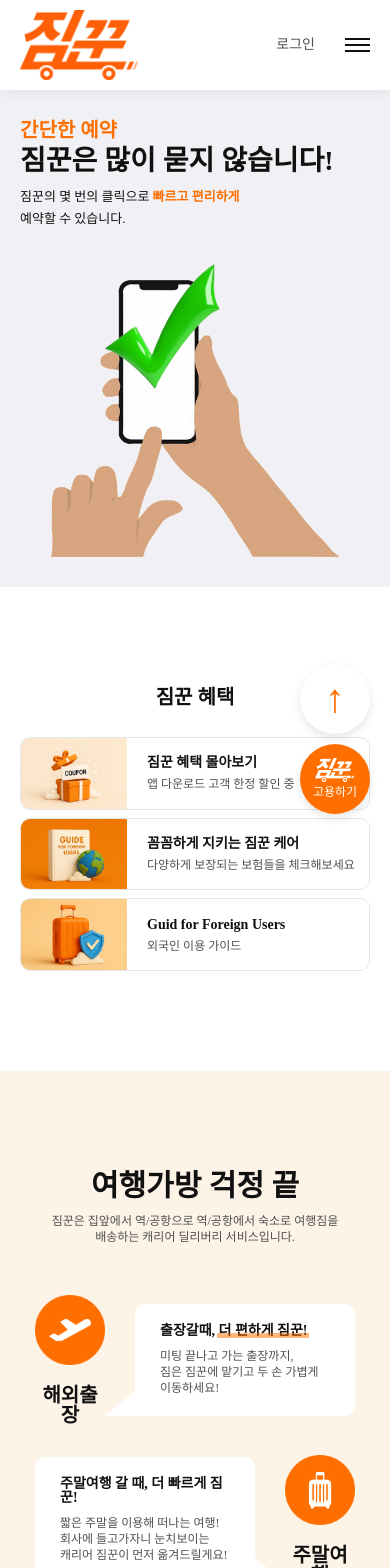
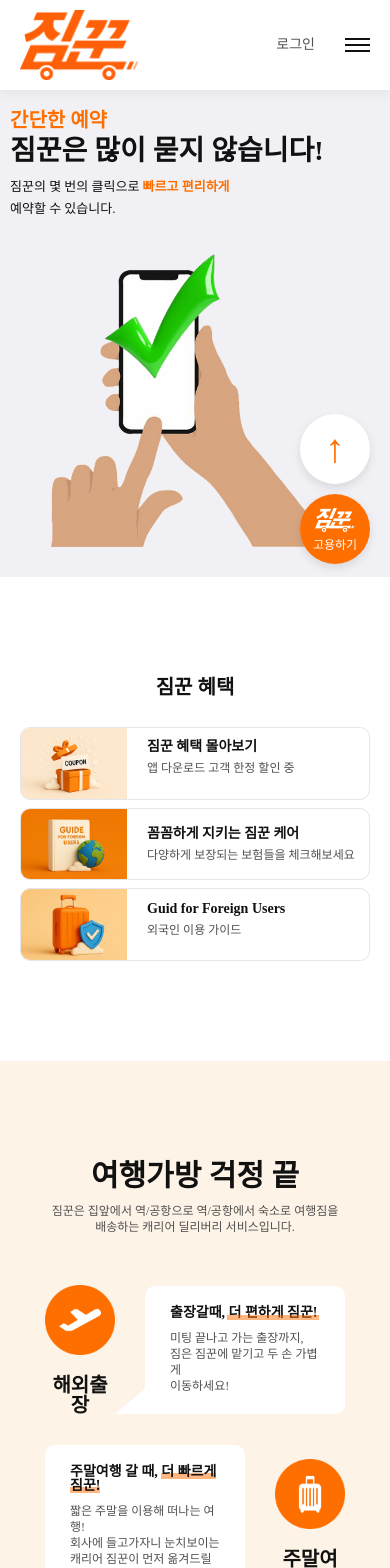
Before and after one commit to HongEungyung/newjimggun, a Vue app: page / in a window 390 px wide. Shown: the top 1568 px of the page. Built offline with nearby package versions, Linux system fonts and the light colour scheme.

Commit message:
수정중

```diff
--- a/src/components/GototopBtn.vue
+++ b/src/components/GototopBtn.vue
@@ -1,31 +1,74 @@
 <script setup>
-import { computed } from 'vue'
-import { useRouter } from 'vue-router'
+import { ref, onMounted } from "vue";
+import { useRouter } from "vue-router";
 
-// 예시: 로그인 여부 판단 방식 (실제 사용에 맞게 수정!)
-const isLoggedIn = computed(() => {
-  return localStorage.getItem('accessToken') !== null
-})
+// gotop버튼
+const router = useRouter();
+const handleGoToReservation = () => {
+  router.push("/reservation");
+};
+const smoothlyBtn = ref(null);
+const topBtnWrap = ref(null);
+const isFooterVisible = ref(false);
 
-const router = useRouter()
+onMounted(() => {
+  smoothlyBtn.value?.addEventListener("click", (e) => {
+    e.preventDefault();
+    window.scrollTo({
+      top: 0,
+      behavior: "smooth",
+    });
+  });
 
-const handleGoToReservation = () => {
-  if (isLoggedIn.value) {
-    router.push('/reservation')
-  } else {
-    router.push('/login')
+  // Intersection Observer 설정
+  const observer = new IntersectionObserver(
+    (entries) => {
+      entries.forEach((entry) => {
+        isFooterVisible.value = entry.isIntersecting;
+      });
+    },
+    {
+      threshold: 0.01,
+      rootMargin: "-100px 0px 0px 0px",
     }
+  );
+
+  // 푸터 요소 관찰 시작
+  const footer = document.querySelector("footer");
+  if (footer) {
+    observer.observe(footer);
   }
+});
 </script>
 <template>
   <!-- gotop 버튼 -->
-    <div class="topBtnWrap">
+  <!-- <div class="topBtnWrap">
     <a href="#" class="topBtn" ref="smoothlyBtn">↑</a>
     <router-link to="isLoggedIn ? '/reservation' : '/login'" @click.prevent="handleGoToReservation" class="resBtn">
       <img src="/images/hong/gotopBtn-logo-w.png" alt="gotopBtn로고" />
       <p>고용하기</p>
     </router-link>
+  </div> -->
+
+<!-- 메인페이지 용 클릭 차단 -->
+  <div class="topBtnWrap" ref="topBtnWrap" :class="{ 'footer-visible': isFooterVisible }">
+    <a href="#" class="topBtn" ref="smoothlyBtn">↑</a>
+    <div class="resBtn" style="cursor: pointer">
+      <img src="/images/hong/gotopBtn-logo-w.png" alt="gotopBtn로고" />
+      <span>고용하기</span>
     </div>
+  </div>
+
+<!-- 메인페이지 외 다른 페이지용들 -->
+  <div class="topBtnWrap" ref="topBtnWrap" :class="{ 'footer-visible': isFooterVisible }">
+    <a href="#" class="topBtn" ref="smoothlyBtn">↑</a>
+    <div class="resBtn" style="cursor: pointer" @click.prevent="handleGoToReservation">
+      <img src="/images/hong/gotopBtn-logo-w.png" alt="gotopBtn로고" />
+      <span>고용하기</span>
+    </div>
+  </div>
+
+
 </template>
 <style lang="scss" scoped>
 @import "/src/assets/variables";
@@ -39,6 +82,11 @@
   flex-direction: column;
   align-items: center;
   gap: 10px;
+
+  &.footer-visible {
+    transform: translateY(-250px);
+  }
+
   .topBtn {
     color: $primary-color;
     font-size: 40px;
@@ -60,7 +108,8 @@
     box-shadow: $info-boxShadow;
     text-decoration: none;
     padding: 13.5px 0;
-    p {
+    span {
+      display: inline-block;
       color: $white;
       font-size: 12px;
       margin-bottom: 2px;
--- a/src/views/A1_home.vue
+++ b/src/views/A1_home.vue
@@ -13,6 +13,9 @@
 // };
 // top버튼
 const smoothlyBtn = ref(null);
+const topBtnWrap = ref(null);
+const isFooterVisible = ref(false);
+
 onMounted(() => {
   smoothlyBtn.value?.addEventListener("click", (e) => {
     e.preventDefault();
@@ -21,6 +24,25 @@
       behavior: "smooth",
     });
   });
+
+  // Intersection Observer 설정
+  const observer = new IntersectionObserver(
+    (entries) => {
+      entries.forEach((entry) => {
+        isFooterVisible.value = entry.isIntersecting;
+      });
+    },
+    {
+      threshold: 0.01,
+      rootMargin: "-100px 0px 0px 0px",
+    }
+  );
+
+  // 푸터 요소 관찰 시작
+  const footer = document.querySelector("footer");
+  if (footer) {
+    observer.observe(footer);
+  }
 });
 // 슬라이드 이미지 데이터
 // 메인배너 더미데이터
@@ -79,20 +101,25 @@
 
 <template>
   <!-- gotop 버튼 -->
-  <div class="topBtnWrap">
+  <div class="topBtnWrap" ref="topBtnWrap" :class="{ 'footer-visible': isFooterVisible }">
     <a href="#" class="topBtn" ref="smoothlyBtn">↑</a>
-    <div class="resBtn" style="cursor: pointer">
-      <img src="/public/images/hong/gotopBtn-logo-w.png" alt="gotopBtn로고" />
-      <p>고용하기</p>
-    </div>
-    <!-- 발표날에는 다시 ↓ 이걸로 바꿔놓기 -->
+    <!-- <div class="resBtn" style="cursor: pointer">
+      <img src="/images/hong/gotopBtn-logo-w.png" alt="gotopBtn로고" />
+      <span>고용하기</span>
+    </div> -->
+    <router-link to="/Info" class="resBtn" style="cursor: pointer">
+      <img src="/images/hong/gotopBtn-logo-w.png" alt="gotopBtn로고" />
+      <span>고용하기</span>
+    </router-link>
+    <!-- 발표날에는 다시 ↓ (집어넣기) 이걸로 바꿔놓기 -->
+    <!-- @click="goToReservation" -->
     <!-- <div class="resBtn" @click="goToReservation" style="cursor: pointer">
-      <img src="/public/images/hong/gotopBtn-logo-w.png" alt="gotopBtn로고" />
+      <img src="/images/hong/gotopBtn-logo-w.png" alt="gotopBtn로고" />
       <p>고용하기</p>
     </div>-->
   </div>
 
-  <main class="main-wrap">
+  <div class="main-wrap">
     <!-- 메인배너 슬라이드 -->
     <section class="visual">
       <!-- 메인베너 -->
@@ -137,7 +164,7 @@
           </div>
         </form>
         <router-link to="/reservation" class="mini-button">
-          <span>바로 예약</span>
+          <p>바로 예약</p>
         </router-link>
       </div>
     </section>
@@ -278,7 +305,7 @@
           <!-- 2 -->
           <div class="t-content2">
             <!-- 말풍선 영역 -->
-            <div class="t-2-bubble p2-underline">
+            <div class="t-2-bubble p2-underline p2-underline2">
               <h2>주말여행 갈 때, <span>더 빠르게 짐꾼!</span></h2>
               <p>짧은 주말을 이용해 떠나는 여행! <br />회사에 들고가자니 눈치보이는 <br />캐리어 짐꾼이 먼저 옮겨드릴게요!</p>
             </div>
@@ -296,7 +323,7 @@
               <h3>골프투어</h3>
             </div>
             <!-- 말풍선 영역 -->
-            <div class="t-1-bubble p2-underline">
+            <div class="t-1-bubble p2-underline p2-underline2">
               <h2>골프투어도, <span>더 즐겁게 짐꾼!</span></h2>
               <p>골프, 스쿠버다이빙, 서핑, 스키! <br />즐거운만큼 무거운 취미 용품들 <br />짐꾼이 안전하게 배송해드릴게요!</p>
             </div>
@@ -304,7 +331,7 @@
           <!-- 4 -->
           <div class="t-content4">
             <!-- 말풍선 영역 -->
-            <div class="t-2-bubble p2-underline">
+            <div class="t-2-bubble p2-underline p2-underline2">
               <h2>퇴근 후 여행, <span>더 가볍게 짐꾼!</span></h2>
               <p>사람 많고, 정신없는 출근시간 <br />지옥철에 크고 무거운 캐리어와 <br />함께 타는 건 이제 그만!</p>
             </div>
@@ -377,7 +404,7 @@
         </div>
       </div>
     </section>
-  </main>
+  </div>
 </template>
 
 <style lang="scss" scoped>
@@ -397,6 +424,24 @@
   flex-direction: column;
   align-items: center;
   gap: 10px;
+  transition: transform 0.3s ease-in-out;
+  @media screen and (max-width: 768px) {
+    // gotop 버튼
+    // display: none !important;
+    right: 60px !important;
+    bottom: 60px !important;
+  }
+  @media screen and (max-width: 430px) {
+    // gotop 버튼
+    // display: none !important;
+    right: 20px !important;
+    bottom: 30px !important;
+  }
+
+  &.footer-visible {
+    transform: translateY(-250px);
+  }
+
   .topBtn {
     color: $primary-color;
     font-size: 40px;
@@ -418,7 +463,8 @@
     box-shadow: $info-boxShadow;
     text-decoration: none;
     padding: 13.5px 0;
-    p {
+    span {
+      display: inline-block;
       color: $white;
       font-size: 12px;
       margin-bottom: 2px;
@@ -456,7 +502,7 @@
         }
         @media screen and (max-width: 390px) {
           gap: 0 !important;
-          padding: 30px 20px 20px 20px !important;
+          padding: 20px 10px !important;
         }
 
         .mainbannerText {
@@ -674,7 +720,7 @@
         cursor: pointer;
         // border-radius: 50px;
         // margin: 10px;
-        span {
+        p {
           font-size: $text-font-L;
           color: $white;
           font-weight: 700;
@@ -1034,7 +1080,18 @@
             }
           }
         }
-
+        // 말풍선 underline 2
+        .p2-underline2 {
+          span {
+            @media screen and (max-width: 390px) {
+              // text-decoration: underline;
+              // text-decoration-color: rgba(255, 111, 0, 0.5);
+              // text-underline-offset: -1px;
+              // text-decoration-thickness: 6px;
+              box-shadow: inset 0 -6px 0 rgba(255, 111, 0, 0.5);
+            }
+          }
+        }
         // 1
         .t-content1 {
           display: flex;
@@ -1117,7 +1174,7 @@
             width: 300px !important;
           }
           @media screen and (max-width: 390px) {
-            width: 220px !important;
+            width: 200px !important;
             padding: 20px 25px !important;
           }
           &::after {
@@ -1161,7 +1218,7 @@
             width: 300px !important;
           }
           @media screen and (max-width: 390px) {
-            width: 220px !important;
+            width: 200px !important;
             padding: 20px 25px !important;
           }
           &::after {
@@ -1459,10 +1516,9 @@
 }
 @media screen and (max-width: 768px) {
   // gotop 버튼
-  .topBtnWrap {
-    // display: none !important;
-    right: 60px !important;
-  }
+  // .topBtnWrap {
+  //   display: none !important;
+  // }
   // 파트1 영역
   .a1-part1 {
     display: flex !important;
@@ -1577,14 +1633,4 @@
     font-size: 20px !important;
   }
 }
-@media screen and (max-width: 390px) {
-  .topBtnWrap {
-    // display: none !important;
-    right: 20px !important;
-    bottom: 30px !important;
-  }
-  .box-text p {
-    margin-bottom: 0 !important;
-  }
-}
 </style>
--- a/src/views/A2_information.vue
+++ b/src/views/A2_information.vue
@@ -1,8 +1,16 @@
 <script setup>
 import { onMounted, ref, watch } from "vue";
+import { useRouter } from "vue-router";
 
 // top버튼
+const router = useRouter();
+const handleGoToReservation = () => {
+  router.push("/reservation");
+};
 const smoothlyBtn = ref(null);
+const topBtnWrap = ref(null);
+const isFooterVisible = ref(false);
+
 onMounted(() => {
   smoothlyBtn.value?.addEventListener("click", (e) => {
     e.preventDefault();
@@ -11,6 +19,25 @@
       behavior: "smooth",
     });
   });
+
+  // Intersection Observer 설정
+  const observer = new IntersectionObserver(
+    (entries) => {
+      entries.forEach((entry) => {
+        isFooterVisible.value = entry.isIntersecting;
+      });
+    },
+    {
+      threshold: 0.01,
+      rootMargin: "-100px 0px 0px 0px",
+    }
+  );
+
+  // 푸터 요소 관찰 시작
+  const footer = document.querySelector("footer");
+  if (footer) {
+    observer.observe(footer);
+  }
 });
 
 const activeTap = ref("delivery");
@@ -168,12 +195,12 @@
 
 <template>
 <!-- gotop 버튼 -->
-<div class="topBtnWrap">
+<div class="topBtnWrap" ref="topBtnWrap" :class="{ 'footer-visible': isFooterVisible }">
     <a href="#" class="topBtn" ref="smoothlyBtn">↑</a>
-    <router-link to="/reservation" class="resBtn">
-      <img src="/public/images/hong/gotopBtn-logo-w.png" alt="gotopBtn로고" />
-      <p>고용하기</p>
-    </router-link>
+    <div class="resBtn" style="cursor: pointer" @click.prevent="handleGoToReservation">
+      <img src="/images/hong/gotopBtn-logo-w.png" alt="gotopBtn로고" />
+      <span>고용하기</span>
+    </div>
   </div>
 
   <!-- 전체 레이아웃 -->
@@ -650,6 +677,11 @@
   flex-direction: column;
   align-items: center;
   gap: 10px;
+
+  &.footer-visible {
+    transform: translateY(-250px);
+  }
+
   @media screen and (max-width: 768px) {
   // gotop 버튼
     display: none !important;
@@ -675,7 +707,8 @@
     box-shadow: $info-boxShadow;
     text-decoration: none;
     padding: 13.5px 0;
-    p {
+    span {
+      display: inline-block;
       color: $white;
       font-size: 12px;
       margin-bottom: 2px;
--- a/src/views/A3_charge.vue
+++ b/src/views/A3_charge.vue
@@ -1,8 +1,16 @@
 <script setup>
 import { ref, onMounted } from "vue";
+import { useRouter } from "vue-router";
 
 // gotop버튼
+const router = useRouter();
+const handleGoToReservation = () => {
+  router.push("/reservation");
+};
 const smoothlyBtn = ref(null);
+const topBtnWrap = ref(null);
+const isFooterVisible = ref(false);
+
 onMounted(() => {
   smoothlyBtn.value?.addEventListener("click", (e) => {
     e.preventDefault();
@@ -11,20 +19,39 @@
       behavior: "smooth",
     });
   });
+
+  // Intersection Observer 설정
+  const observer = new IntersectionObserver(
+    (entries) => {
+      entries.forEach((entry) => {
+        isFooterVisible.value = entry.isIntersecting;
+      });
+    },
+    {
+      threshold: 0.01,
+      rootMargin: "-100px 0px 0px 0px",
+    }
+  );
+
+  // 푸터 요소 관찰 시작
+  const footer = document.querySelector("footer");
+  if (footer) {
+    observer.observe(footer);
+  }
 });
 </script>
 
 <template>
   <!-- gotop 버튼 -->
-  <div class="topBtnWrap">
+  <div class="topBtnWrap" ref="topBtnWrap" :class="{ 'footer-visible': isFooterVisible }">
     <a href="#" class="topBtn" ref="smoothlyBtn">↑</a>
-    <router-link to="/reservation" class="resBtn">
-      <img src="/public/images/hong/gotopBtn-logo-w.png" alt="gotopBtn로고" />
-      <p>고용하기</p>
-    </router-link>
+    <div class="resBtn" style="cursor: pointer" @click.prevent="handleGoToReservation">
+      <img src="/images/hong/gotopBtn-logo-w.png" alt="gotopBtn로고" />
+      <span>고용하기</span>
+    </div>
   </div>
 
-  <section class="charge-wrap ">
+  <section class="charge-wrap">
     <div class="charge-container inner">
       <!-- 요금안내 타이틀 -->
       <h2 class="charge-title"><span>배송 서비스 요금 안내</span></h2>
@@ -75,11 +102,11 @@
       </ul>
     </div>
     <!-- 2. 사이즈 가격 측정 안내 -->
-    <div class="size-wrap ">
-    <div class="size-container ">
+    <div class="size-wrap">
+      <div class="size-container">
         <div class="size-bg"></div>
         <div class="size-info inner">
-        <ul class="size-text ">
+          <ul class="size-text">
             <li class="s-size size">
               <ul class="sub-info">
                 <li class="size"><span>S 사이즈</span></li>
@@ -109,12 +136,10 @@
               </ul>
             </li>
           </ul>
-        <div class="size-img ">
+          <div class="size-img">
             <img src="/images/lee/sizeinfo.png" alt="사이즈예시" />
           </div>
-
         </div>
-
       </div>
       <p class="size-text-info inner">
         <span>※최고 길이 또는 최고 무게에 따라 사이즈가 산정됩니다.</span>
@@ -165,12 +190,8 @@
     <div class="charge-careful inner">
       <h2 class="charge-careful-title">유의사항</h2>
       <ul class="charge-careful-box">
-        <li class="charge-careful-list">
-          서비스 이용 하루 전날 18:00시까지 취소 및 변경이 가능합니다.(취소시 100% 환불)
-        </li>
-        <li class="charge-careful-list">
-          서비스 이용 1일전 18시이후부터는 취소 및 환불이 불가하오니 유의하시기 바랍니다.
-        </li>
+        <li class="charge-careful-list">서비스 이용 하루 전날 18:00시까지 취소 및 변경이 가능합니다.(취소시 100% 환불)</li>
+        <li class="charge-careful-list">서비스 이용 1일전 18시이후부터는 취소 및 환불이 불가하오니 유의하시기 바랍니다.</li>
         <li class="charge-careful-list">짐꾼의 픽업방식으로 인해 당일 예약은 불가능합니다.</li>
         <li class="charge-careful-list">배송 짐에 아이스박스 포함 시 꼭 문의하시기 바랍니다.</li>
       </ul>
@@ -190,6 +211,10 @@
   flex-direction: column;
   align-items: center;
   gap: 10px;
+
+  &.footer-visible {
+    transform: translateY(-250px);
+  }
   @media screen and (max-width: 768px) {
     // gotop 버튼
     display: none !important;
@@ -215,7 +240,8 @@
     box-shadow: $info-boxShadow;
     text-decoration: none;
     padding: 13.5px 0;
-    p {
+    span {
+      display: inline-block;
       color: $white;
       font-size: 12px;
       margin-bottom: 2px;
@@ -238,7 +264,7 @@
   flex-direction: column;
   align-items: center;
   //   1. 요금 안내 품목
-  .charge-container{
+  .charge-container {
     width: 100%;
     display: flex;
     position: relative;
@@ -363,7 +389,7 @@
     gap: 10px;
     margin-bottom: 100px;
 
-    .size-container{
+    .size-container {
       width: 100%;
       position: relative;
       .size-bg {
@@ -590,10 +616,10 @@
     .charge-careful-title {
       font-size: $title-font-XL;
       font-weight: bold;
-      @media screen and (max-width : 768px){
+      @media screen and (max-width: 768px) {
         font-size: $title-font-L;
       }
-      @media screen and (max-width : 390px){
+      @media screen and (max-width: 390px) {
         font-size: $title-font-M !important;
       }
     }
--- a/src/views/A5_review.vue
+++ b/src/views/A5_review.vue
@@ -1,5 +1,6 @@
 <script setup>
 import { computed, ref, watchEffect, onMounted } from 'vue';
+import { useRouter } from "vue-router";
 import StarRating from '@/components/StarRating.vue';
 
 const STORAGE_KEY = 'userReviews';
@@ -13,7 +14,14 @@
 });
 
 // gotop버튼
+const router = useRouter();
+const handleGoToReservation = () => {
+  router.push("/reservation");
+};
 const smoothlyBtn = ref(null);
+const topBtnWrap = ref(null);
+const isFooterVisible = ref(false);
+
 onMounted(() => {
   smoothlyBtn.value?.addEventListener("click", (e) => {
     e.preventDefault();
@@ -22,6 +30,25 @@
       behavior: "smooth",
     });
   });
+
+  // Intersection Observer 설정
+  const observer = new IntersectionObserver(
+    (entries) => {
+      entries.forEach((entry) => {
+        isFooterVisible.value = entry.isIntersecting;
+      });
+    },
+    {
+      threshold: 0.01,
+      rootMargin: "-100px 0px 0px 0px",
+    }
+  );
+
+  // 푸터 요소 관찰 시작
+  const footer = document.querySelector("footer");
+  if (footer) {
+    observer.observe(footer);
+  }
 });
 
 // 더미 데이터 (변경되지 않는 초기 데이터)
@@ -117,12 +144,12 @@
 
 <template>
 <!-- gotop 버튼 -->
-<div class="topBtnWrap">
+<div class="topBtnWrap" ref="topBtnWrap" :class="{ 'footer-visible': isFooterVisible }">
     <a href="#" class="topBtn" ref="smoothlyBtn">↑</a>
-    <router-link to="/reservation" class="resBtn">
-      <img src="/public/images/hong/gotopBtn-logo-w.png" alt="gotopBtn로고" />
-      <p>고용하기</p>
-    </router-link>
+    <div class="resBtn" style="cursor: pointer" @click.prevent="handleGoToReservation">
+      <img src="/images/hong/gotopBtn-logo-w.png" alt="gotopBtn로고" />
+      <span>고용하기</span>
+    </div>
   </div>
 
   <div class="A5-wrap">
@@ -181,6 +208,15 @@
   flex-direction: column;
   align-items: center;
   gap: 10px;
+  @media screen and (max-width: 768px) {
+    // gotop 버튼
+    display: none !important;
+  }
+
+  &.footer-visible {
+    transform: translateY(-250px);
+  }
+
   .topBtn {
     color: $primary-color;
     font-size: 40px;
@@ -202,7 +238,8 @@
     box-shadow: $info-boxShadow;
     text-decoration: none;
     padding: 13.5px 0;
-    p {
+    span {
+      display: inline-block;
       color: $white;
       font-size: 12px;
       margin-bottom: 2px;
--- a/src/views/A6_cs.vue
+++ b/src/views/A6_cs.vue
@@ -3,15 +3,40 @@
 import { useRouter } from 'vue-router';
 
 // gotop버튼
+const handleGoToReservation = () => {
+  router.push("/reservation");
+};
 const smoothlyBtn = ref(null);
+const topBtnWrap = ref(null);
+const isFooterVisible = ref(false);
+
 onMounted(() => {
-  smoothlyBtn.value?.addEventListener('click', (e) => {
+  smoothlyBtn.value?.addEventListener("click", (e) => {
     e.preventDefault();
     window.scrollTo({
       top: 0,
-      behavior: 'smooth',
+      behavior: "smooth",
     });
   });
+
+  // Intersection Observer 설정
+  const observer = new IntersectionObserver(
+    (entries) => {
+      entries.forEach((entry) => {
+        isFooterVisible.value = entry.isIntersecting;
+      });
+    },
+    {
+      threshold: 0.01,
+      rootMargin: "-100px 0px 0px 0px",
+    }
+  );
+
+  // 푸터 요소 관찰 시작
+  const footer = document.querySelector("footer");
+  if (footer) {
+    observer.observe(footer);
+  }
 });
 
 // 질문 별 주제 카테고리 데이터 더미
@@ -324,12 +349,12 @@
 
 <template>
   <!-- gotop 버튼 -->
-  <div class="topBtnWrap">
+  <div class="topBtnWrap" ref="topBtnWrap" :class="{ 'footer-visible': isFooterVisible }">
     <a href="#" class="topBtn" ref="smoothlyBtn">↑</a>
-    <router-link to="/reservation" class="resBtn">
-      <img src="/public/images/hong/gotopBtn-logo-w.png" alt="gotopBtn로고" />
-      <p>고용하기</p>
-    </router-link>
+    <div class="resBtn" style="cursor: pointer" @click.prevent="handleGoToReservation">
+      <img src="/images/hong/gotopBtn-logo-w.png" alt="gotopBtn로고" />
+      <span>고용하기</span>
+    </div>
   </div>
 
   <!-- cs 전체 레이아웃 -->
@@ -440,6 +465,10 @@
     // gotop 버튼
     display: none !important;
   }
+
+  &.footer-visible {
+    transform: translateY(-250px);
+  }
   .topBtn {
     color: $primary-color;
     font-size: 40px;
@@ -461,7 +490,8 @@
     box-shadow: $info-boxShadow;
     text-decoration: none;
     padding: 13.5px 0;
-    p {
+    span {
+      display: inline-block;
       color: $white;
       font-size: 12px;
       margin-bottom: 2px;
```
Lines whose indentation alone changed are shown as unchanged.
